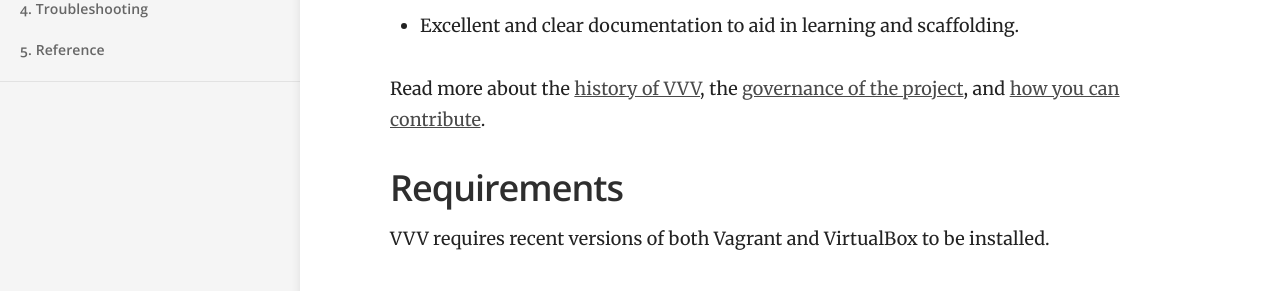
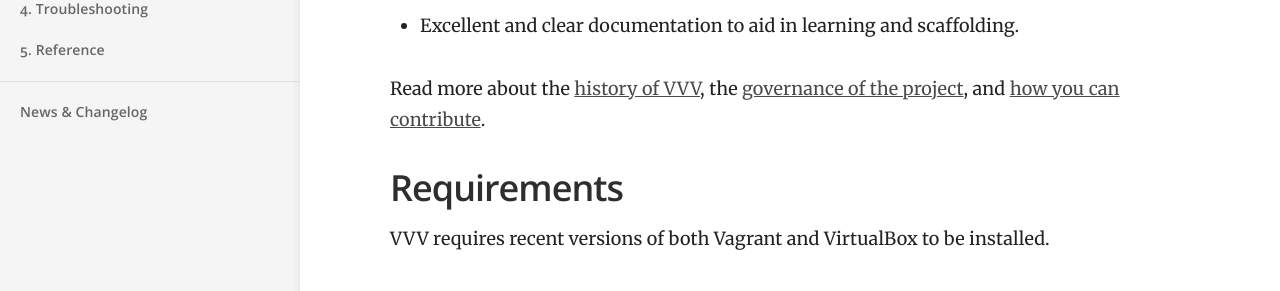
Before and after one commit to Varying-Vagrant-Vagrants/varyingvagrantvagrants.org, a Jekyll site: the page built from index.md, in a window 1280 px wide. Shown: the part 504-795 px from the top of the page. Built offline with Jekyll 4.4.1, drawn with Linux system fonts in a browser that asks for light colours.

Commit message:
changes the changelog link so it shows

```diff
--- a/_layouts/default.html
+++ b/_layouts/default.html
@@ -67,7 +67,7 @@
 				<ul>
 					<li class="nav-item top-level {% if page.url == '/changelog/' %}current{% endif %}">
 						{% assign changelog = site.html_pages | where: 'url', '/changelog/' | first %}
-						<a href="{{ site.baseurl }}/changelog/">{{ changelog.title }}</a>
+						<a href="{{ site.baseurl }}/changelog/">News &amp; Changelog</a>
 					</li>
 				</ul>
 			</nav>
```
